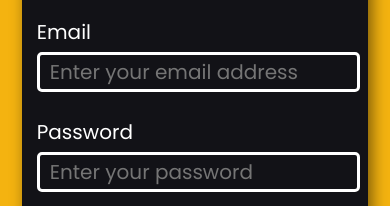
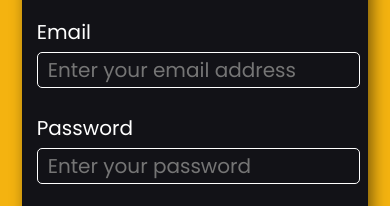
Before and after one commit to Simply-huMAN/Password-Strength, a plain HTML site: page index.html in a window 390 px wide. Shown: the part 594-800 px from the top of the page. Drawn offline with Linux system fonts and the light colour scheme.

Commit message:
Update style.css

```diff
--- a/style.css
+++ b/style.css
@@ -90,7 +90,7 @@ span {
   }
   .input-field {
     width: 99%;
-    border: 3px solid #fff;
+    /* border: 1px solid #fff; */
   }
   h1 {
     font-size: 35px;
```
